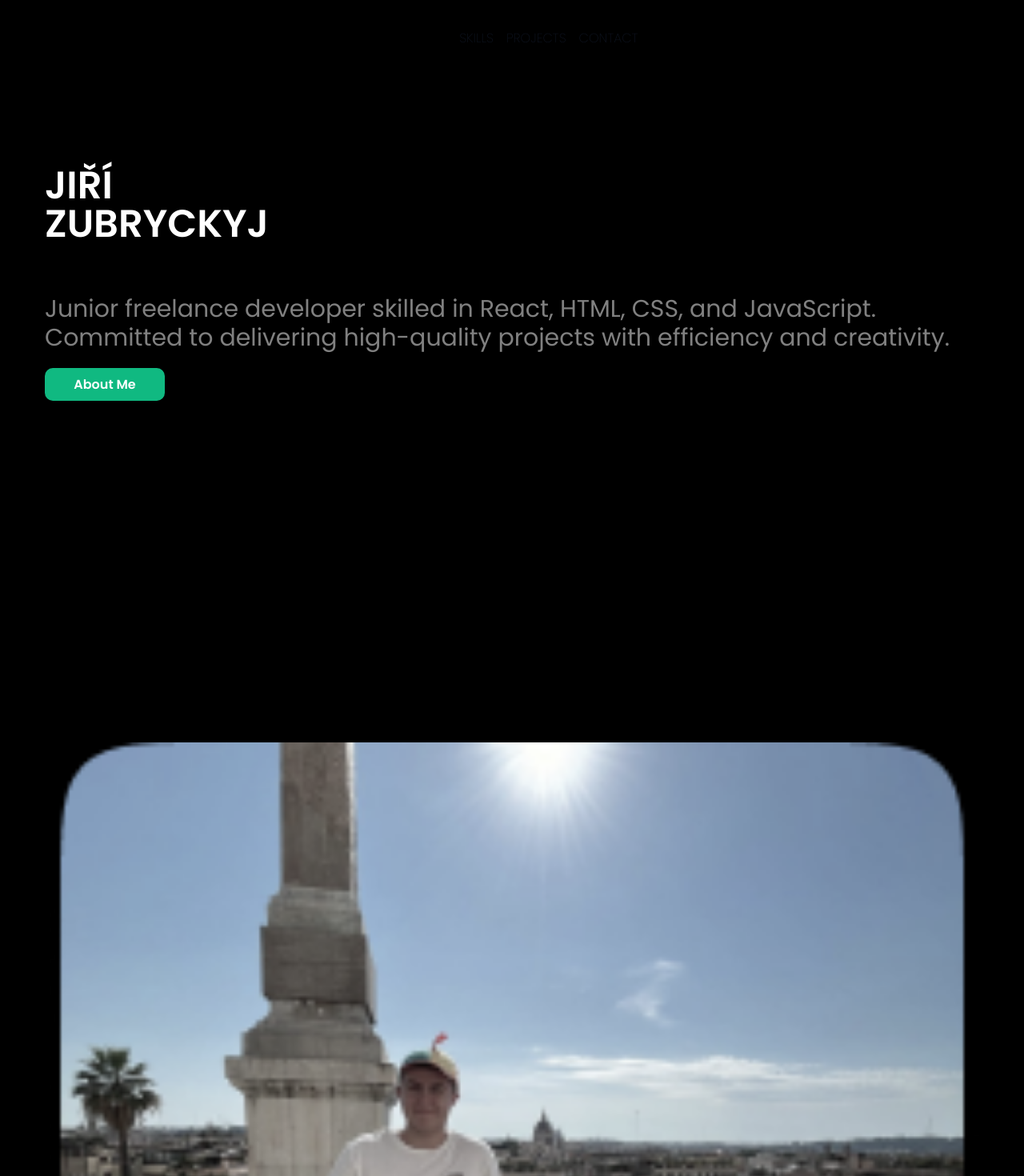
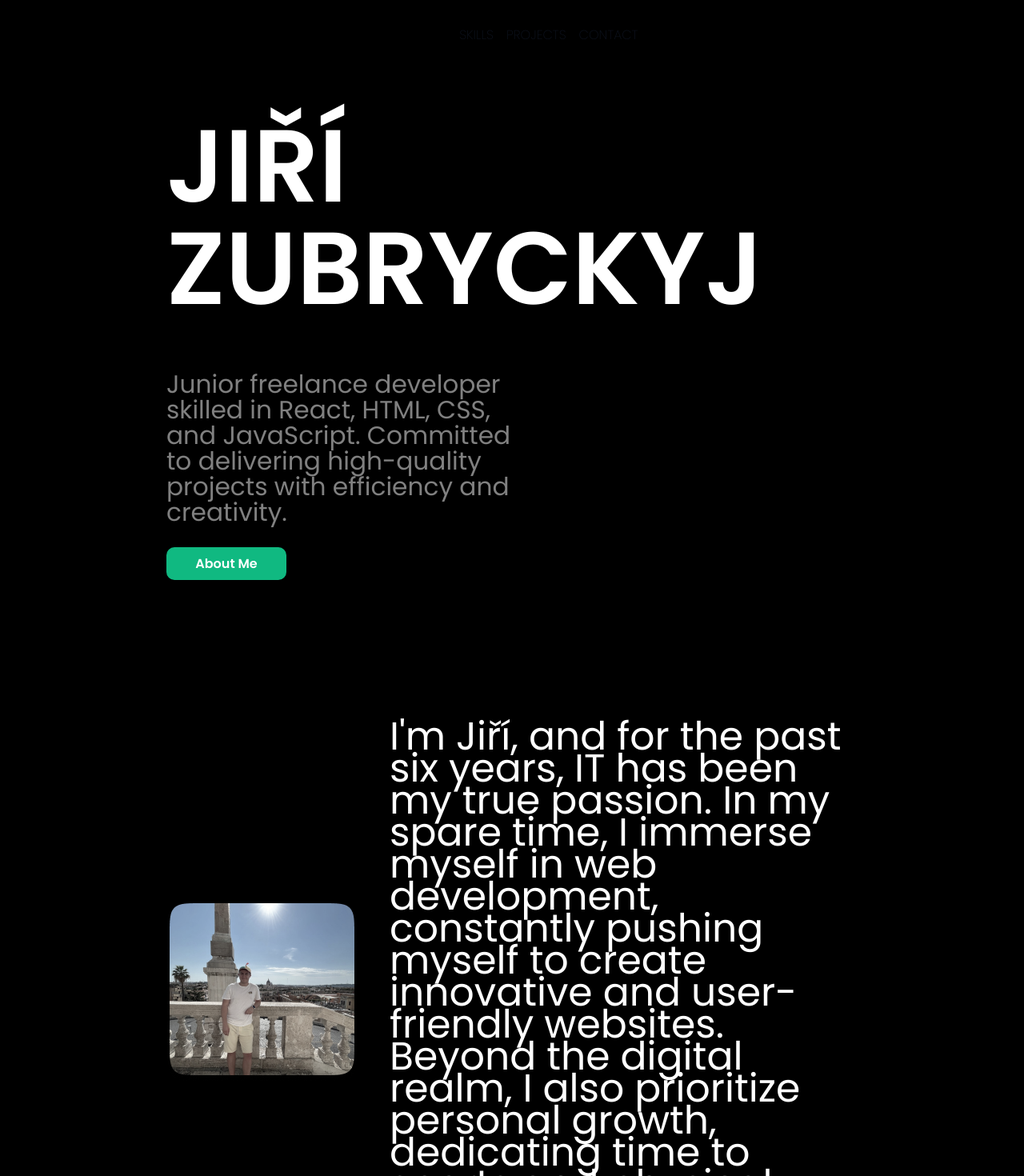
Before and after one commit to skokann/My-Portfolio, a React (Create React App) app: page / in a window 1280 px wide. Shown: the top 1470 px of the page at 80% size. Built offline with nearby package versions, Linux system fonts and the light colour scheme.

Commit message:
update
update for mobile screens  and desktop main section

```diff
--- a/src/App.js
+++ b/src/App.js
@@ -12,7 +12,10 @@ import "./App.css";
 function App() {
   return (
     <>
-      <nav class="font-poppins font-extralight  fixed flex w-full truncate px-14 gap-4 items-center justify-center backdrop-blur-sm  py-9 bg-black/80 z-10">
+      <nav
+        class="font-poppins font-extralight  fixed flex w-full truncate px-14 gap-4 items-center justify-center backdrop-blur-sm  py-9 bg-black/80 z-10
+      "
+      >
         <a
           href="#about"
           class="dark:text-white text-xs md:text-base opacity-75"
@@ -39,37 +42,38 @@ function App() {
           CONTACT
         </a>
       </nav>
-      <div className="flex flex-col w-full h-full min-h-screen bg-black px-14">
+      <div className="flex flex-col w-full h-full min-h-screen  xl:h-auto  bg-black px-14 xl:px-52  ">
         <section
           id="home"
           className="flex h-full  w-full min-h-screen flex-col "
         >
-          <h1
-            className="text-white  font-poppins  font-semibold text-5xl   mt-52 text-left
-                          2xl:text-9xl
-                          "
-          >
+          <h1 className="text-white  font-poppins  font-semibold text-5xl xl:text-9xl   mt-36 text-left">
             JIŘÍ <br></br> ZUBRYCKYJ
           </h1>
-          <p className="text-white leading-9 text-3xl font-poppins text-left mt-16 opacity-50">
+          <p className="text-white leading-9 xl:leading-8 xl:w-1/2 text-3xl font-poppins text-left mt-16 opacity-50">
             Junior freelance developer skilled in React, HTML, CSS, and
             JavaScript. Committed to delivering high-quality projects with
             efficiency and creativity.
           </p>
           <button
             class=" font-poppins  mt-5 bg-emerald-500 w-[150px] h-[41px]  font-semibold
-         rounded-[10px]
+         rounded-[10px] xl:mt-7
          text-white"
           >
             About Me
           </button>
         </section>
+        <div className="flex flex-col xl:flex-row w-full h-full min-h-screen bg-black ">
           <section
             id="about"
-          className="w-full h-full flex flex-col items-center min-h-screen bg-black"
+            className="w-full h-full xl:flex-row gap-10  flex flex-col items-center min-h-screen bg-black"
           >
-          <img className="mt-32 w-full " src={me} alt="Logo" />
-          <p className="text-white mt-10 text-xl leading-8 w-full font-regular font-poppins">
+            <img
+              className="mt-32 w-full xl:w-1/3 xl:mt-20"
+              src={me}
+              alt="Logo"
+            />
+            <p className="text-white mt-10 text-xl xl:leading-10  w-full font-regular font-poppins xl:text-5xl">
               I'm Jiří, and for the past six years, IT has been my true passion.
               In my spare time, I immerse myself in web development, constantly
               pushing myself to create innovative and user-friendly websites.
@@ -77,6 +81,7 @@ function App() {
               dedicating time to sports and physical activities.
             </p>
           </section>
+        </div>
         <div className="w-full  h-full min-h-screen bg-black ">
           <section
             id="skills"
--- a/tailwind.config.js
+++ b/tailwind.config.js
@@ -6,6 +6,16 @@ module.exports = {
       fontFamily: {
         poppins: ["Poppins", "sans-serif"],
       },
+      fontSize: {
+        sm: "0.8rem",
+        base: "1rem",
+        xl: "1.25rem",
+        "2xl": "1.563rem",
+        "3xl": "1.953rem",
+        "4xl": "2.441rem",
+        "5xl": "3.052rem",
+        10: "12.2rem",
+      },
     },
   },
   plugins: [],
```
Lines whose indentation alone changed are shown as unchanged.
